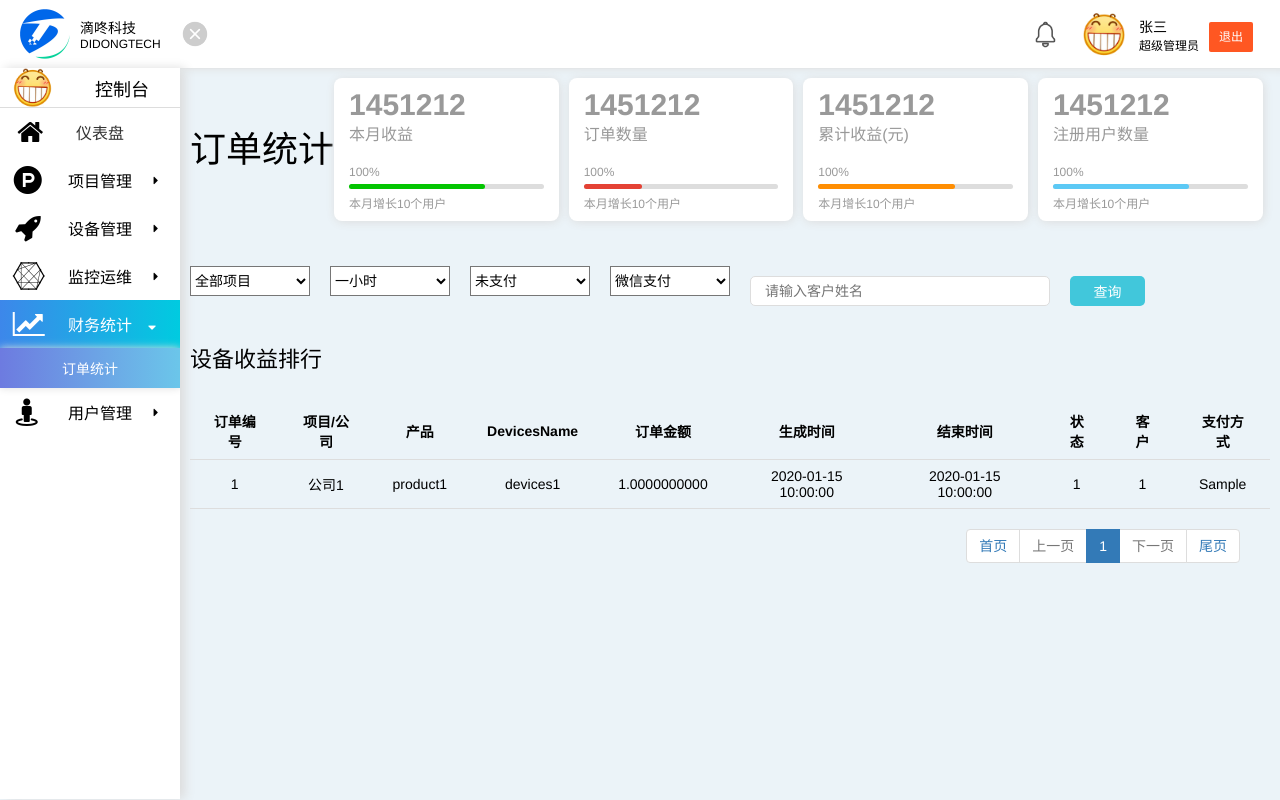
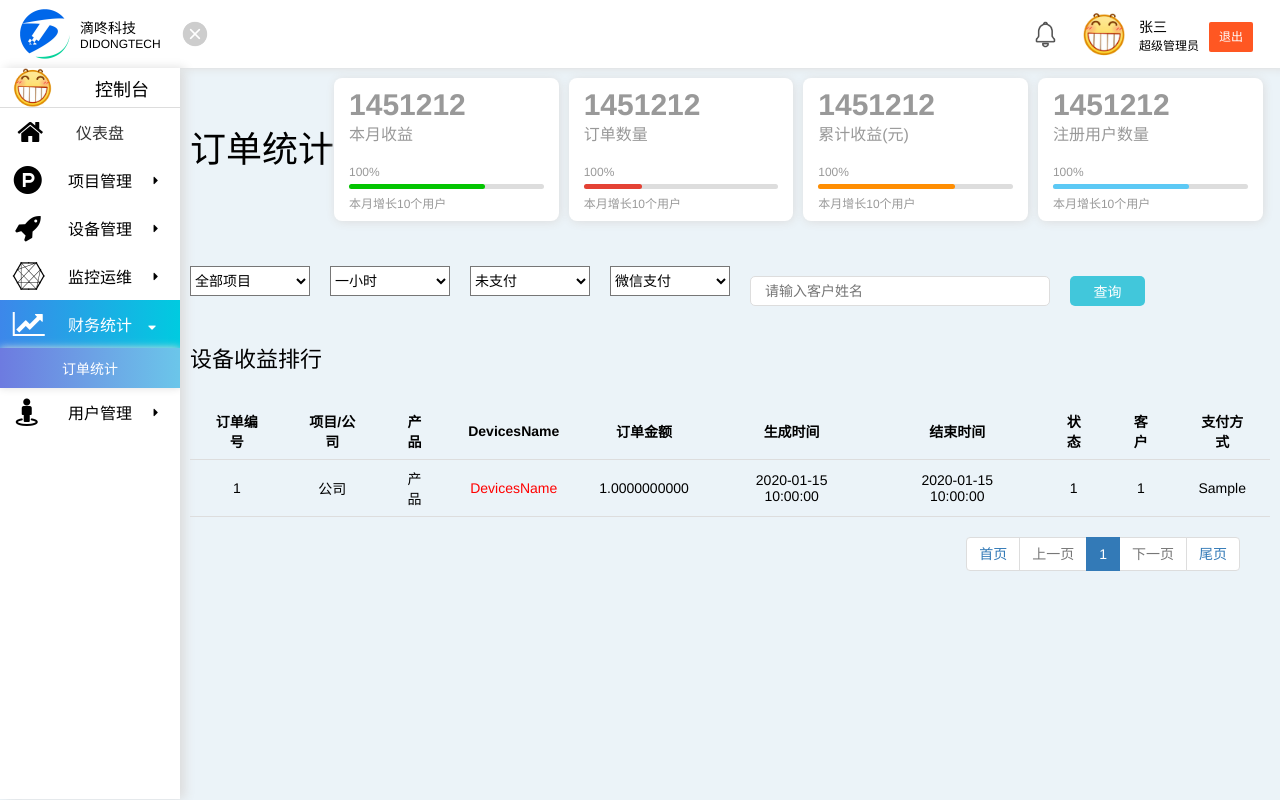
Before and after one commit to 1eei/backstage, a Flask app: page /admin/orderlist/1 in a window 1280 px wide. Run offline with Flask 2, Linux system fonts and the light colour scheme; a user stored in the database is signed in; tables that the repository leaves empty hold one stand-in row (values such as "Sample post"); some libraries are stand-ins or nearby versions.

Commit message:
修复bug

```diff
--- a/app/templates/admin_user.html
+++ b/app/templates/admin_user.html
@@ -90,10 +90,10 @@
                                     <p>{{ v.pwd }}</p>
                                 </td>
                                 <td>
-                                    <p>admin</p>
+                                    <p style="color: red">姓名</p>
                                 </td>
                                 <td>
-                                    <p>project1</p>
+                                    <p style="color: red">所属项目</p>
                                 </td>
                                 <td>
                                     <p>{{ v.regist_time }}</p>
--- a/app/templates/group.html
+++ b/app/templates/group.html
@@ -91,7 +91,7 @@
                                     <p>{{ v.create_time }}</p>
                                 </td>
                                 <td>
-                                    <p>99</p>
+                                    <p style="color: red">设备数</p>
                                 </td>
                                 <td>
                                     <div class="pub-button-group">
--- a/app/templates/orderlist.html
+++ b/app/templates/orderlist.html
@@ -127,13 +127,13 @@
                                     <p>{{ v.id }}</p>
                                 </td>
                                 <td>
-                                    <p>公司1</p>
+                                    <p>公司</p>
                                 </td>
                                 <td>
-                                    <p>product1</p>
+                                    <p>产品</p>
                                 </td>
                                 <td>
-                                    <p>devices1</p>
+                                    <p style="color: red">DevicesName</p>
                                 </td>
                                 <td>
                                     <p>{{ v.money }}</p>
--- a/app/templates/product_list.html
+++ b/app/templates/product_list.html
@@ -67,7 +67,7 @@
                                     <p>{{ v.node }}</p>
                                 </td>
                                 <td>
-                                    <p>99</p>
+                                    <p style="color: red">项目数</p>
                                 </td>
                                 <td>
                                     <p>{{ v.create_time }}</p>
--- a/app/templates/project_user.html
+++ b/app/templates/project_user.html
@@ -90,7 +90,7 @@
                                     <p>{{ v.wechat }}</p>
                                 </td>
                                 <td>
-                                    <p>porject1</p>
+                                    <p style="color: red">所属项目</p>
                                 </td>
                                 <td>
                                     <p>{{ v.regist_time }}</p>
```
Also changed, not shown: app/templates/project_list.html (+4 -4 lines).
